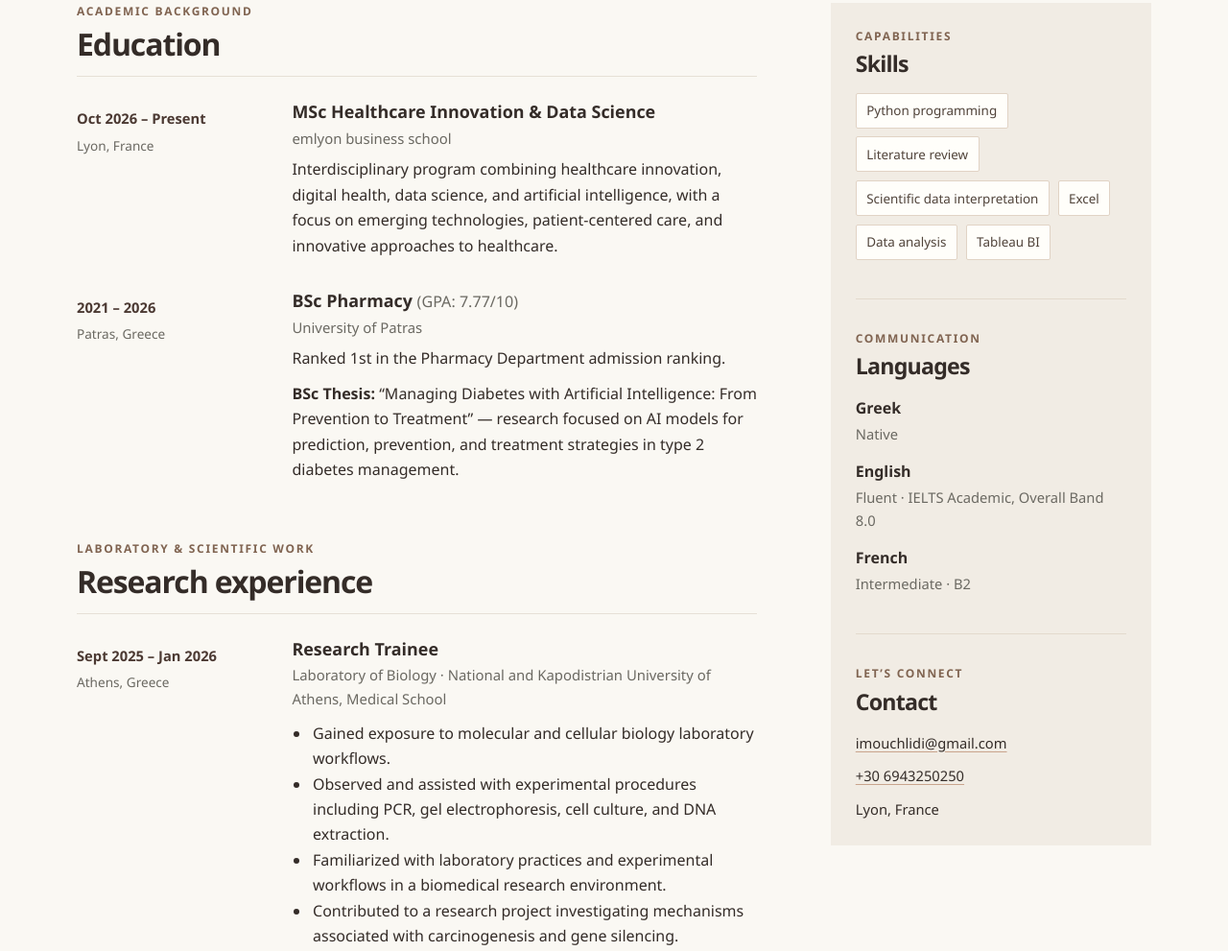
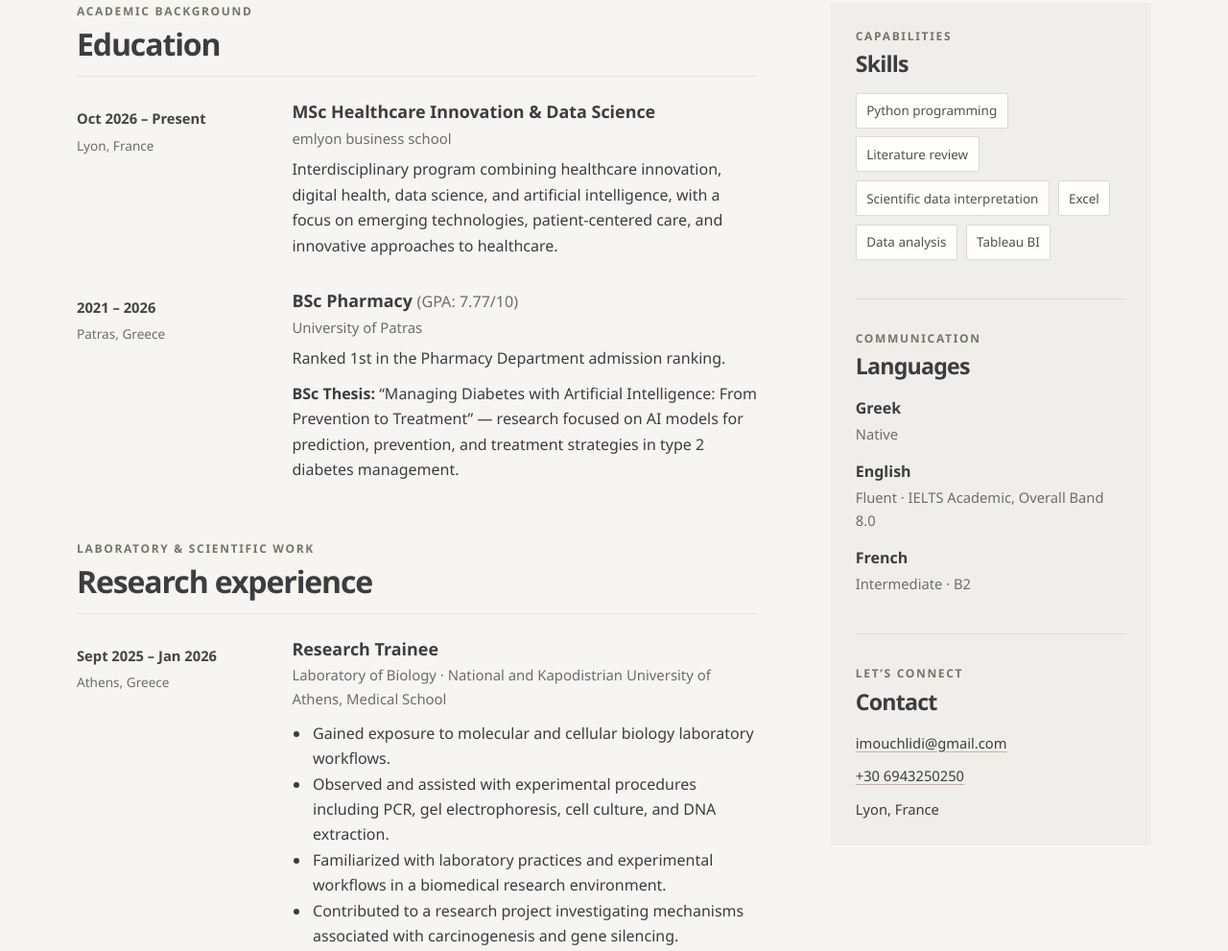
Before and after one commit to imouchlidi/cv_mouchlidi, a plain HTML site: page site/index.html in a window 1280 px wide. Shown: the part 587-1578 px from the top of the page at 96% size. Drawn offline with Linux system fonts and the light colour scheme.

Commit message:
Use soft gray and beige palette

```diff
--- a/site/styles.css
+++ b/site/styles.css
@@ -1,12 +1,12 @@
 :root {
   color-scheme: light;
-  --ink: #342c28;
-  --muted: #6b6962;
-  --paper: #faf8f3;
-  --white: #fffefa;
-  --line: #e6e0d6;
-  --accent: #e8b99e;
-  --accent-dark: #4b3932;
+  --ink: #3b3d3f;
+  --muted: #6c6d6e;
+  --paper: #f6f5f2;
+  --white: #fffefd;
+  --line: #e3e1dd;
+  --accent: #d8cbbd;
+  --accent-dark: #454443;
   font-family: "Segoe UI", "Helvetica Neue", Arial, sans-serif;
   font-synthesis: none;
   text-rendering: optimizeLegibility;
@@ -33,7 +33,7 @@ a {
 }
 
 a:focus-visible {
-  outline: 3px solid #ad765e;
+  outline: 3px solid #85817b;
   outline-offset: 4px;
 }
 
@@ -80,7 +80,7 @@ a:focus-visible {
 
 .eyebrow {
   margin: 0 0 0.4rem;
-  color: #806451;
+  color: #77736e;
   font-size: 0.75rem;
   font-weight: 750;
   letter-spacing: 0.14em;
@@ -107,14 +107,14 @@ a:focus-visible {
 .intro {
   max-width: 760px;
   margin: 1.25rem 0 0;
-  color: #f0e9e1;
+  color: #efeeeb;
   font-size: clamp(1.05rem, 2vw, 1.25rem);
   line-height: 1.55;
 }
 
 .interests {
   margin: 0.65rem 0 1.25rem;
-  color: #c9c1b6;
+  color: #cbc9c5;
 }
 
 .hero-link {
@@ -131,7 +131,7 @@ a:focus-visible {
 }
 
 .hero-link:hover {
-  background: #f2d3c1;
+  background: #e7ddd2;
 }
 
 .section-nav {
@@ -253,20 +253,20 @@ a:focus-visible {
 .clinical-card {
   padding: 1.4rem 1.5rem;
   border: 1px solid var(--line);
-  border-left: 3px solid #bd8a70;
+  border-left: 3px solid #b9aea2;
   background: var(--white);
 }
 
 .side-column {
   align-self: start;
   padding: 1.6rem;
-  background: #f1ece4;
+  background: #efeeeb;
 }
 
 .side-section + .side-section {
   margin-top: 2.5rem;
   padding-top: 2rem;
-  border-top: 1px solid #e3dacd;
+  border-top: 1px solid #dedcd7;
 }
 
 .side-section h2 {
@@ -284,10 +284,10 @@ a:focus-visible {
 
 .tag-list li {
   padding: 0.4rem 0.65rem;
-  border: 1px solid #e1d3c5;
+  border: 1px solid #ded9d1;
   border-radius: 2px;
   background: var(--white);
-  color: #51443b;
+  color: #525150;
   font-size: 0.84rem;
 }
 
@@ -319,7 +319,7 @@ a:focus-visible {
 }
 
 .contact-section address a {
-  text-decoration-color: #c9a48d;
+  text-decoration-color: #bdb5ab;
   text-underline-offset: 0.2em;
 }
 
@@ -329,7 +329,7 @@ a:focus-visible {
   gap: 1rem;
   padding: 1.3rem max(1.5rem, calc((100% - 1120px) / 2));
   background: var(--ink);
-  color: #eee8df;
+  color: #eeedeb;
   font-size: 0.86rem;
 }
 
```
